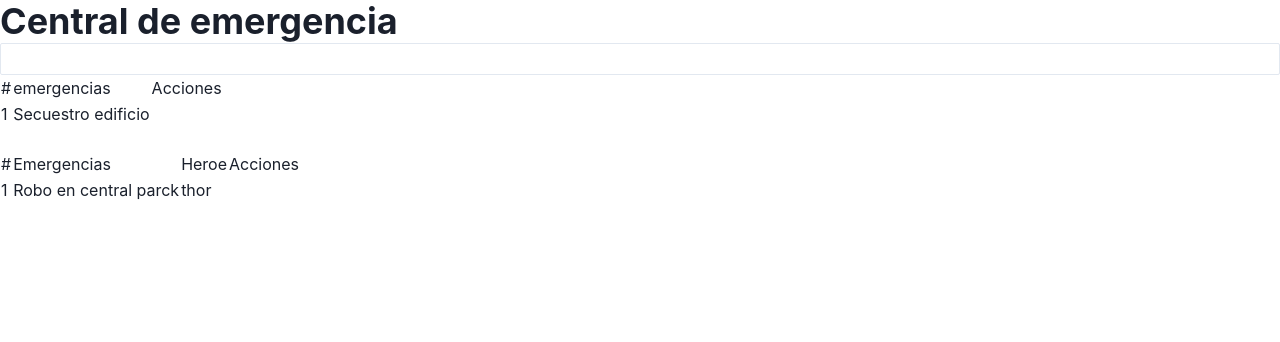
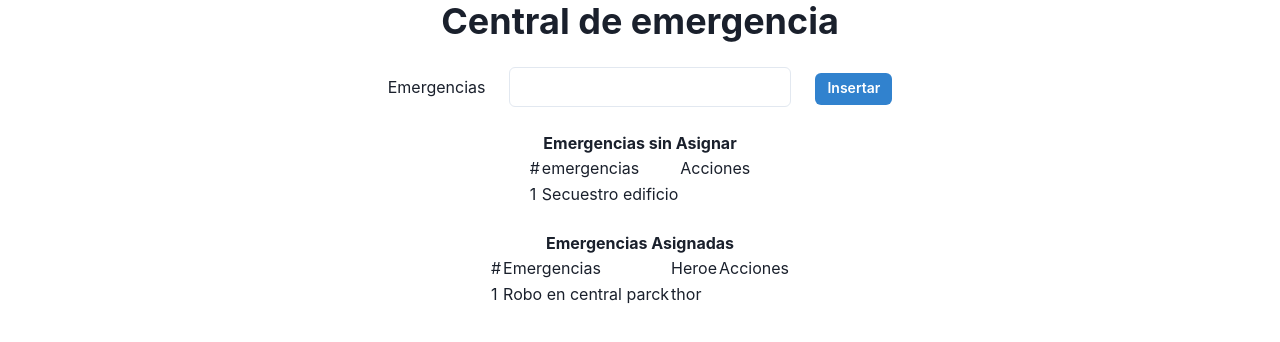
Before and after one commit to pucetec/marvel-emergencies-center-1161, a React (Create React App) app: page / in a window 1280 px wide. Shown: the top 342 px of the page. Built offline with nearby package versions, Linux system fonts and the light colour scheme.

Commit message:
refact creacion button,insert presentation and creation refactoring

```diff
--- a/package.json
+++ b/package.json
@@ -3,6 +3,7 @@
   "version": "0.1.0",
   "private": true,
   "dependencies": {
+    "@chakra-ui/icons": "^2.1.1",
     "@chakra-ui/react": "^2.8.2",
     "@emotion/react": "^11.11.3",
     "@emotion/styled": "^11.11.0",
--- a/src/App.js
+++ b/src/App.js
@@ -1,28 +1,39 @@
 
-import './App.css';
+
 import TextInput from './common/textinput/text';
 import TextTitle from './common/texttitle/title';
-import Table from './common/table/table';
+import TableMarvel from './common/table/table';
+import InsertButton from './common/button/button';
+
+const Public_keY="640d1a3f181daef1d461ca9e45431977";
+const Private_key="6742d62f048eea0e5bba41006af05a1e7c8b4af6";
+const Gateway="http://gateway.marvel.com/v1/public/comics?ts=1&apikey=1234&hash=ffd275c5130566a2916217b101f26150";
 
 const App=()=>{
   return(
-    <div>
+    <div align='center'>
       <TextTitle/>
-      <TextInput/>
+      Emergencias
+      <TextInput />
+      <InsertButton />
       <br></br>
-      <Table
+      <strong>Emergencias sin Asignar</strong>
+      <br></br>
+      <TableMarvel
       headers={["#","emergencias","Acciones"]}
       bodyRows={["1","Secuestro edificio"]}>
-        </Table>
+        </TableMarvel>
         <br></br>
-      <Table
-      headers={["#","Emergencias","Heroe","Acciones"]}
-      bodyRows={["1","Robo en central parck","thor"]}>
-      </Table>
+      <strong>Emergencias Asignadas</strong>
+      <TableMarvel
+      headers={[" #"," Emergencias "," Heroe "," Acciones "]}
+      bodyRows={["1","Robo en central parck","thor",]}>
+      </TableMarvel>
 
 
     </div>
   );
 }
 
+
 export default App;
--- /dev/null
+++ b/src/common/button/button.js
@@ -0,0 +1,8 @@
+import { Button, ButtonGroup } from '@chakra-ui/react'
+
+const InsertButton =()=>{
+    return (
+        <Button colorScheme='blue' size='sm' onClick={()=>alert('click')}>Insertar </Button>
+    );
+};
+export default InsertButton;
--- a/src/common/textinput/text.js
+++ b/src/common/textinput/text.js
@@ -2,7 +2,7 @@ import { Input } from "@chakra-ui/react";
 
 const TextInput=()=>{
     return(
-        <Input size={'sm'}/>
+        <Input htmlSize={20} width='auto' mb={6} ml={6} mr={6} mt={6}/>
     );
 }
 export default TextInput;
--- a/src/common/texttitle/title.js
+++ b/src/common/texttitle/title.js
@@ -4,6 +4,7 @@ const TextTitle=()=>{
         <div>
         <Heading>Central de emergencia</Heading>
         </div>
+
     );
 }
 export default TextTitle;
```
Also changed, not shown: 1 other file (tests, documents, lock files or other folders).
